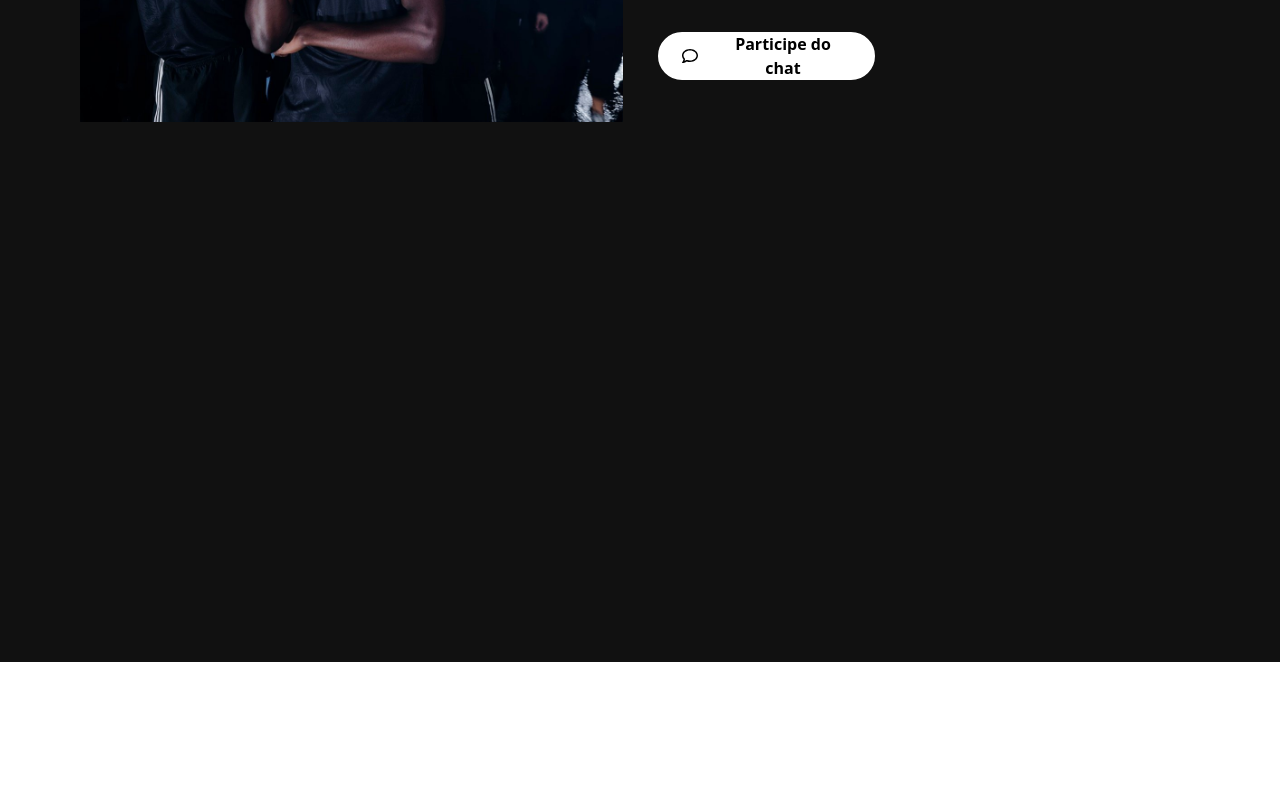
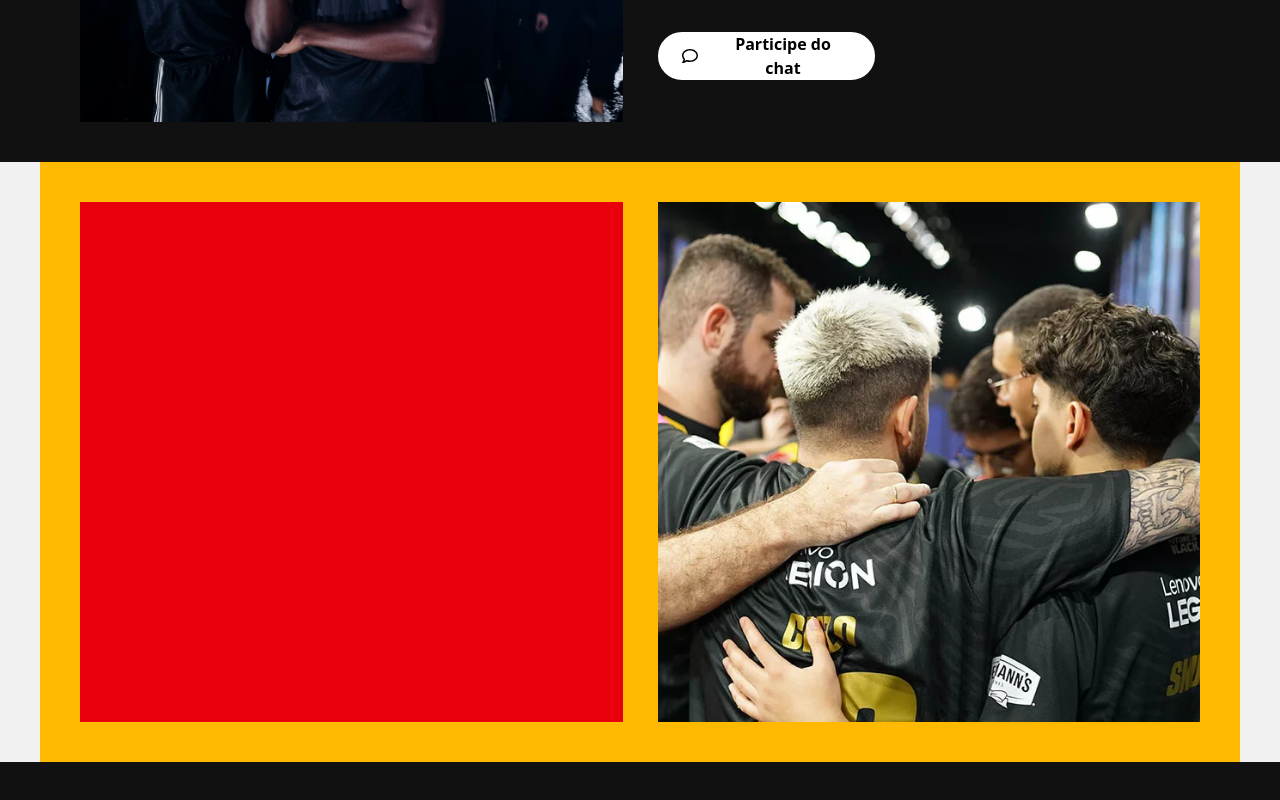
Before and after one commit to Fabricio-Gabriel/furia_project, a React (Vite) app: page / in a window 1280 px wide. Shown: the part 1330-2130 px from the top of the page. Before the commit the page ends 1992 px from the top, so only its background shows below. Built offline with nearby package versions, Linux system fonts and the light colour scheme.

Commit message:
style: alternating buttocolor sec chat

```diff
--- a/src/components/Whatsapp.jsx
+++ b/src/components/Whatsapp.jsx
@@ -8,7 +8,7 @@ const Whatsapp = () => {
     <a href='https://wa.me/5511993404466' target='_blank'>
         <div className='fixed flex justify-center items-center
         sm:w-[70px] sm:h-[70px] w-[59px] h-[59px] z-40
-        bg-[#22b95c] hover:bg-[#22b95cd2]
+        bg-[#22b95c] hover:bg-[#22b95cec]
         transition-all duration-[0.5s] ease-in-out delay-0
         rounded-[50%] bottom-13 md:right-15 right-6'>
 
--- a/src/components/sec_chat/ButtonChat.jsx
+++ b/src/components/sec_chat/ButtonChat.jsx
@@ -10,7 +10,7 @@ const ButtonChat = () => {
 
       min-[1220px]:text-[1rem] text-[0.8rem]
 
-      hover:cursor-pointer hover:bg-black hover:border-2 hover:text-white
+      hover:cursor-pointer hover:bg-[#111111] hover:border-2 hover:text-white
 
       transition-all duration-[.4s] ease-in-out delay-0'>
         <FontAwesomeIcon icon={faComment} className='font-semibold'/>
--- /dev/null
+++ b/src/components/sec_time/ContainTime.jsx
@@ -0,0 +1,22 @@
+import React from 'react';
+import TxtTime from './TxtTime';
+import ImgTime from './ImgTime';
+
+const ContainTime = () => {
+  return (
+    <div className='contain-time bg-amber-400 w-full h-[600px] min-[1360px]:max-w-[1350px]
+    min-[1220px]:max-w-[1200px] min-[1100px]:max-w-[1000px]
+    min-[1000px]:max-w-[950px] max-w-[900px]
+
+    flex flex-col-reverse justify-center items-center min-[768px]:items-center min-[768px]:flex-row min-[768px]:justify-between
+
+    min-[1360px]:gap-[40px] min-[1220px]:gap-[35px] gap-[15px]'>
+
+        <TxtTime />
+        <ImgTime />
+
+    </div>
+  )
+}
+
+export default ContainTime;
--- /dev/null
+++ b/src/components/sec_time/ImgTime.jsx
@@ -0,0 +1,16 @@
+import React from 'react';
+import timeFuria from '../../assets/imgs/furia-mobile.jpg'
+
+const ImgTime = () => {
+  return (
+    <div className='md:w-[50%] w-[85%] md:h-full'>
+      <img
+        src={timeFuria}
+        alt="Imagem Fallen"
+        className='h-full object-cover'
+      />
+    </div>
+  )
+}
+
+export default ImgTime;
--- /dev/null
+++ b/src/components/sec_time/TxtTime.jsx
@@ -0,0 +1,11 @@
+import React from 'react';
+
+const TxtTime = () => {
+  return (
+    <div className='bg-red-600 md:w-[50%] w-[85%] h-full flex flex-col items-center md:justify-between gap-[8px]'>
+
+    </div>
+  )
+}
+
+export default TxtTime;
--- a/src/index.css
+++ b/src/index.css
@@ -41,7 +41,7 @@ html {
   background-color: #f1f1f1;
 }
 
-.contain-sobre, .contain-chat {
+.contain-sobre, .contain-chat, .contain-time {
   padding: 40px;
 }
 
--- a/src/pages/Home.jsx
+++ b/src/pages/Home.jsx
@@ -3,6 +3,7 @@ import Main from '../components/Main';
 import Contain from '../components/Contain';
 import ContainSobre from '../components/sec_sobre/ContainSobre';
 import ContainChat from '../components/sec_chat/ContainChat';
+import ContainTime from '../components/sec_time/ContainTime';
 
 const Home = () => {
   return (
@@ -11,7 +12,8 @@ const Home = () => {
 
       <Main />
       <Contain container={<ContainSobre/>} />
-      <Contain container={<ContainChat/>} color="#111111"/>
+      <Contain container={<ContainChat/>} color="#111111" />
+      <Contain container={<ContainTime/>} color="#fff" />
 
     </div>
     </>
```
